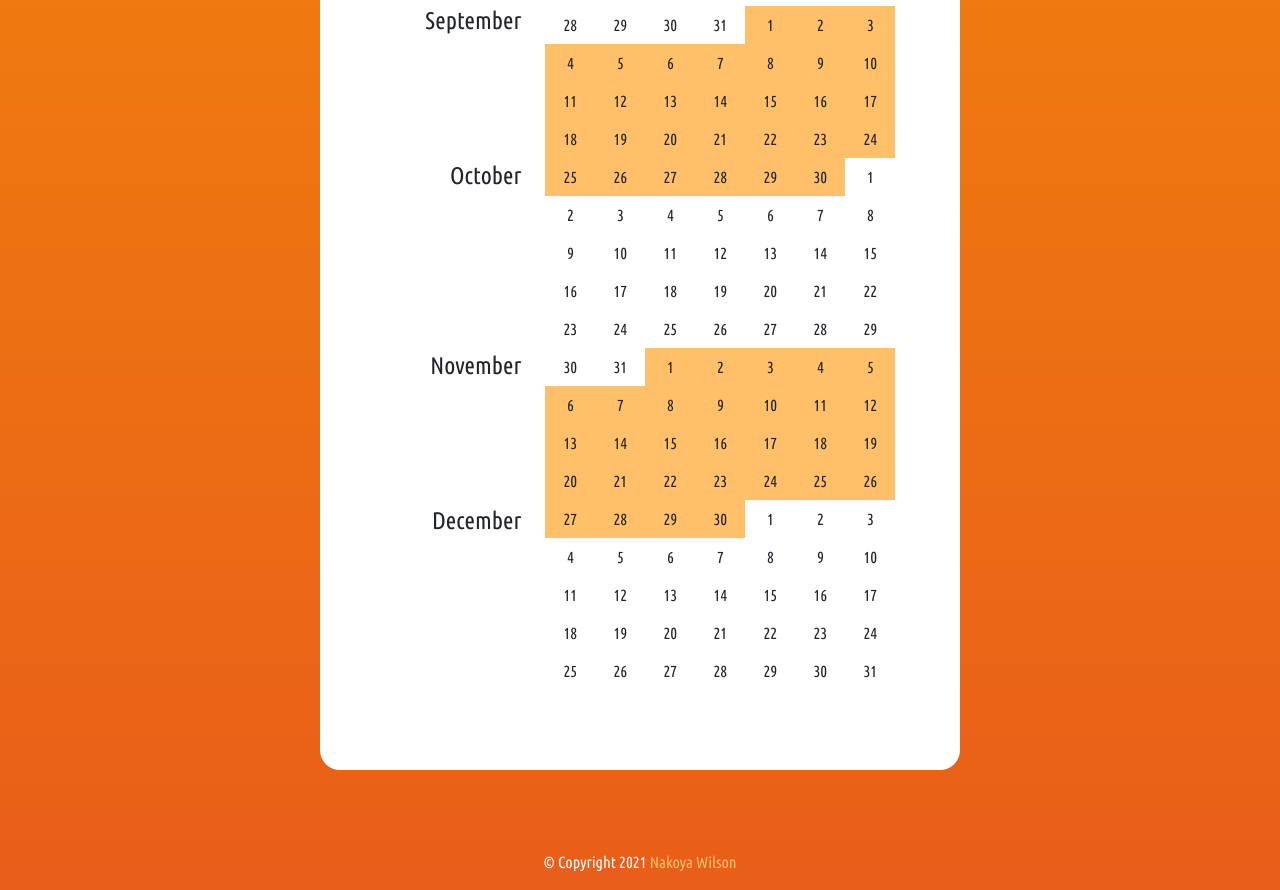
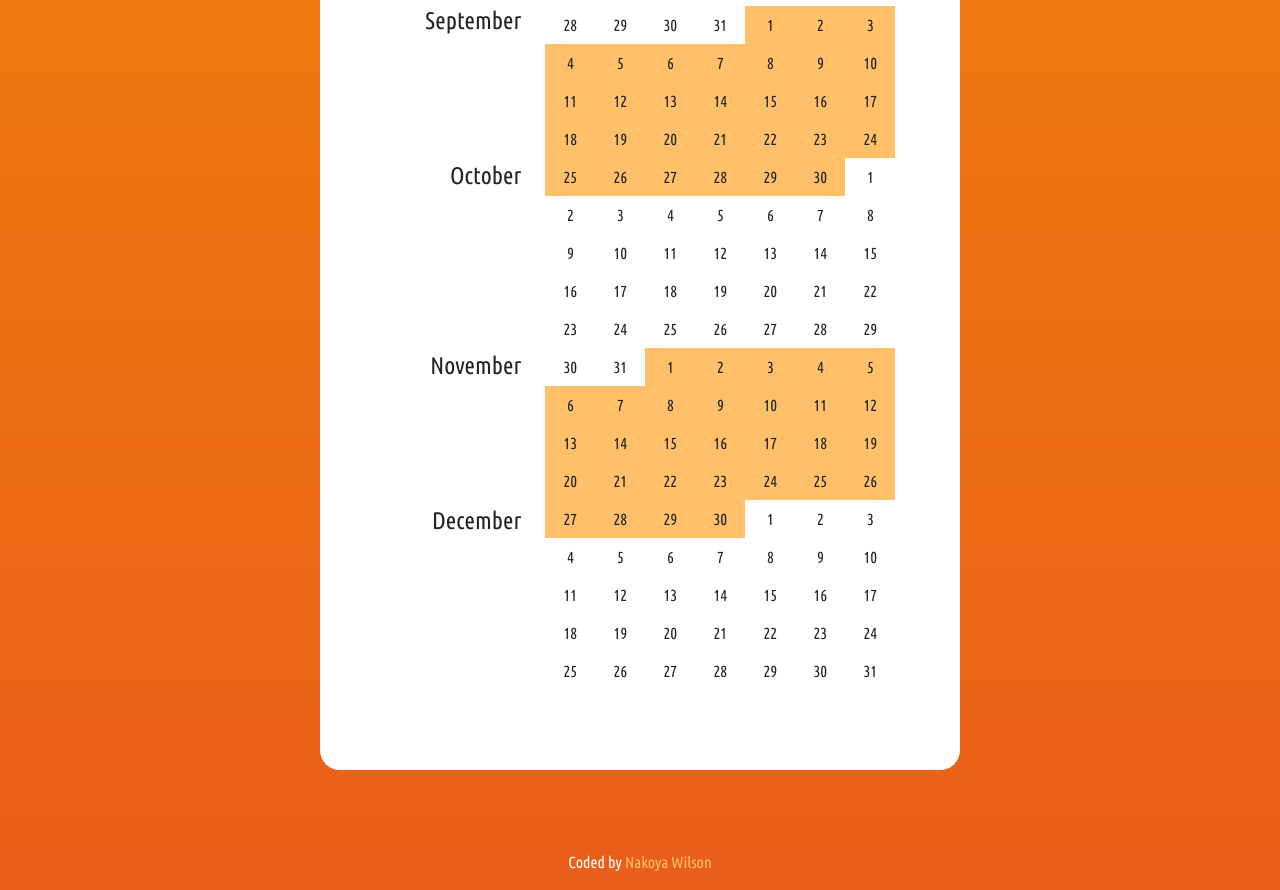
Before and after one commit to nakoyawilson/dont-break-the-chain, a plain HTML site: page index.html in a window 1280 px wide. Shown: the part 1663-2553 px from the top of the page. Drawn offline with nearby package versions, Linux system fonts and the light colour scheme.

Commit message:
Remove copyright

```diff
--- a/index.html
+++ b/index.html
@@ -88,8 +88,7 @@
         </div>
     </main>
     <footer>
-        <p>&copy; Copyright <span class="current-year"></span> <a href="https://nakoyawilson.netlify.app"
-                target="_blank" rel="noopener">Nakoya Wilson</a></p>
+        <p>Coded by <a href="https://nakoyawilson.netlify.app" target="_blank" rel="noopener">Nakoya Wilson</a></p>
     </footer>
 
     <script src="https://cdn.jsdelivr.net/npm/bootstrap@5.1.3/dist/js/bootstrap.bundle.min.js"
--- a/js/app.js
+++ b/js/app.js
@@ -1,7 +1,3 @@
-// Copyright Year
-const currentYear = document.querySelector(".current-year");
-currentYear.innerHTML = new Date().getFullYear();
-
 // Activity Display
 const activityDisplay = document.querySelector(".activity-display");
 const chosenActivity = document.querySelector(".chosen-activity");
```
